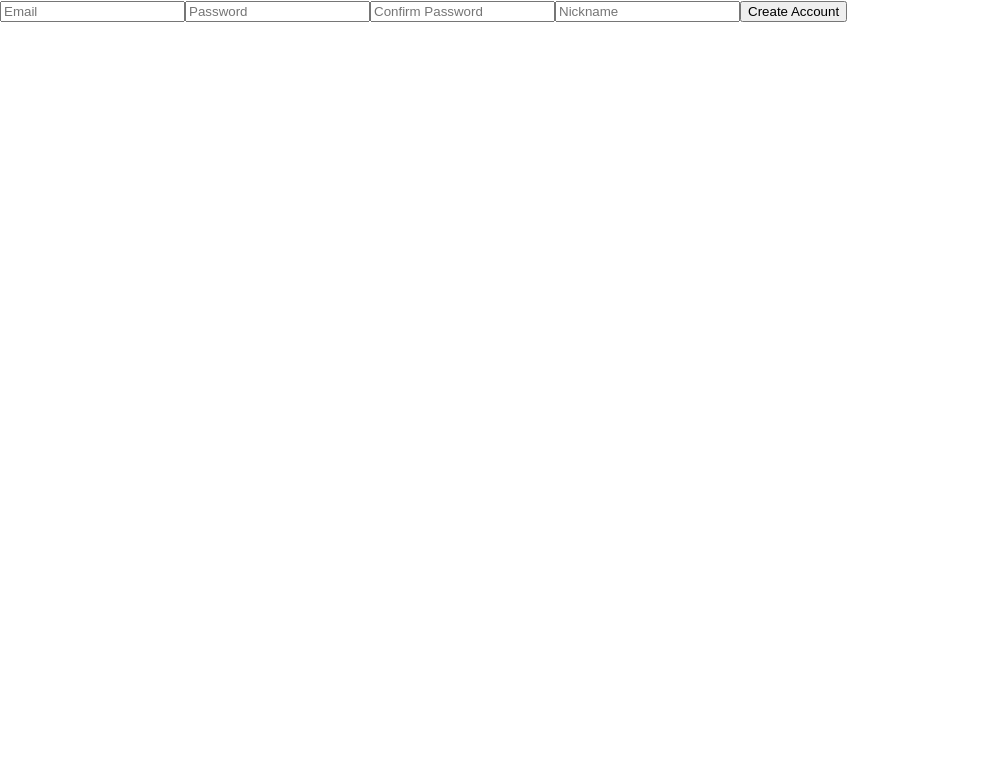
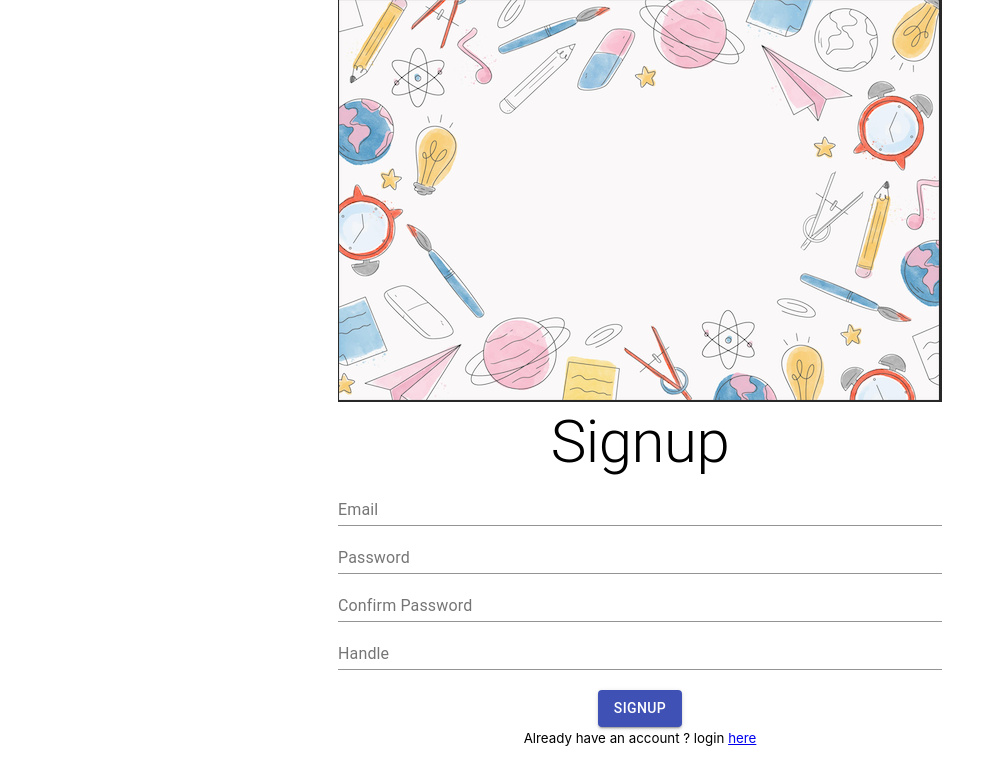
Before and after one commit to robinrojh/de_proc, a React (Create React App) app: page /#/signup in a window 1280 px wide. Shown: the top 784 px of the page, without its empty margins (0-1005 px from the left). Built offline with nearby package versions, Linux system fonts and the light colour scheme; no server answers.

Commit message:
integrated auth UI and backend

```diff
--- a/src/components/AppRouter.js
+++ b/src/components/AppRouter.js
@@ -1,4 +1,4 @@
-import { HashRouter as Router, Route, Switch } from "react-router-dom";
+import { HashRouter as Router, Redirect, Route, Switch } from "react-router-dom";
 import Home from "../routes/Home";
 import About from "../routes/About";
 import SignIn from "../routes/SignIn";
@@ -16,6 +16,7 @@ const AppRouter = ({ isLoggedIn }) => {
               <Route exact path="/" component={Home} />
               <Route exact path="/about" component={About} />
               <Route exact path="/dashboard" component={Dashboard} />
+              <Redirect to="/dashboard"></Redirect>
             </>
             :
             <>
@@ -24,7 +25,6 @@ const AppRouter = ({ isLoggedIn }) => {
               <Route exact path="/signin" component={SignIn} />
               <Route exact path="/signup" component={SignUp} />
               {/* <Route exact path="/list" component={List} /> */}
-
             </>
 
           }
--- a/src/components/Column.js
+++ b/src/components/Column.js
@@ -1,6 +1,52 @@
+import { withStyles } from '@material-ui/core';
 import React from 'react'
 import { authService, dbService } from '../functions/util/fbase';
-import ListEvent from './ListEvent';
+import Work from './Work';
+
+const styles = (theme) => ({
+    palette: {
+      primary: {
+        light: "#33c9dc",
+        main: "#00bcd4",
+        dark: "#008394",
+        contrastText: "#fff",
+      },
+      secondary: {
+        light: "#ff6333",
+        main: "#ff3d00",
+        dark: "#b22a00",
+        contrastText: "#fff",
+      },
+    },
+    typography: {
+      useNextVariants: true,
+    },
+    form: {
+      textAlign: "center",
+    },
+    image: {
+      margin: "20px auto 20ps auto",
+    },
+    pageTitle: {
+      margin: "10px auto 10ps auto",
+    },
+    textField: {
+      margin: "10px auto 10ps auto",
+    },
+    button: {
+      // marginTop: 0,
+      position: "relative",
+      float: "left",
+    },
+    customError: {
+      color: "red",
+      fontSize: "0.8rem",
+      marginTop: "20px",
+    },
+    progress: {
+      position: "absolute",
+    },
+  });
 
 class Column extends React.Component {
     constructor(props) {
@@ -162,7 +208,7 @@ class Column extends React.Component {
                     {this.state.eventArray.map((element) => {
                         key++;
                         console.log(element.data())
-                        return <ListEvent key={key} title={element.data().title} description={element.data().description} listId={this.props.listId} workId={element.id} />
+                        return <Work key={key} title={element.data().title} description={element.data().description} listId={this.props.listId} workId={element.id} />
                     })}
                 </div>
             </>
@@ -170,4 +216,4 @@ class Column extends React.Component {
     }
 }
 
-export default Column;
+export default withStyles(styles)(Column);
--- a/src/components/ListEvent.js
+++ b/src/components/Work.js
@@ -4,7 +4,7 @@ import { authService, dbService } from '../functions/util/fbase';
 /**
  * This component contains details about a work.
  */
-class ListEvent extends React.Component {
+class Work extends React.Component {
     constructor(props) {
         super(props);
         this.state = {
@@ -116,4 +116,4 @@ class ListEvent extends React.Component {
     }
 }
 
-export default ListEvent;
+export default Work;
--- a/src/routes/SignIn.js
+++ b/src/routes/SignIn.js
@@ -1,5 +1,46 @@
 import React from "react";
+import axios from "axios";
+import withStyles from "@material-ui/core/styles/withStyles";
+import PropTypes from "prop-types";
+import { Link } from "react-router-dom";
+import AppIcon from "../images/icon.jpg";
+
+import Grid from "@material-ui/core/Grid";
+import Typography from "@material-ui/core/Typography";
+import TextField from "@material-ui/core/TextField";
+import Button from "@material-ui/core/Button";
+import CircularProgress from "@material-ui/core/CircularProgress";
 import { authService } from "../functions/util/fbase";
+
+const styles = {
+  form: {
+    textAlign: "center",
+  },
+  image: {
+    flex: 1,
+    width: null,
+    height: null,
+    resizeMode: "contain",
+  },
+  pageTitle: {
+    margin: "10px auto 10ps auto",
+  },
+  textField: {
+    margin: "10px auto 10ps auto",
+  },
+  button: {
+    marginTop: 20,
+    position: "relative",
+  },
+  customError: {
+    color: "red",
+    fontSize: "0.8rem",
+    marginTop: "20px",
+  },
+  progress: {
+    position: "absolute",
+  },
+};
 
 class SignIn extends React.Component {
   constructor() {
@@ -12,56 +53,101 @@ class SignIn extends React.Component {
     };
   }
 
-  /**
-   * Handles the change in the sign in form input
-   * @param {event} event refers to the change of state from the input form
-  */
   handleChange = (event) => {
     this.setState({
       [event.target.name]: event.target.value,
     });
   };
-
-  /**
-   * Handles the submission of the sign in form
-   * @param {Event} event refers to the event of submission of the form
-  */
   handleSubmit = async (event) => {
     event.preventDefault();
     this.setState({
       loading: true,
     });
+    this.setState({
+      loading: true,
+    });
     try {
       await authService.signInWithEmailAndPassword(this.state.email, this.state.password);
+      this.props.history.push()
     }
     catch (error) {
 
     }
   };
 
-  render = () => {
+  setAuthorizationHeader = (token) => {
+    const FBIdToken = `Bearer ${token}`;
+    localStorage.setItem("FBIdToken", FBIdToken);
+    axios.defaults.headers.common["Authorization"] = FBIdToken;
+  };
+  render() {
+    const { classes, loading } = this.props;
+    const { errors } = this.state;
     return (
-      <form onSubmit={this.handleSubmit}>
-        <input
+      <Grid container className={classes.form}>
+        <Grid item sm />
+        <Grid item sm>
+          <img src={AppIcon} alt="monkey" className={classes.image} />
+          <Typography variant="h2" className={classes.pageTitle}>
+            Login
+          </Typography>
+          <form noValidate onSubmit={this.handleSubmit}>
+            <TextField
+              id="email"
               name="email"
               type="email"
-          placeholder="Email"
-          required
+              label="Email"
+              className={classes.textField}
+              helperText={errors.email}
+              error={errors.email ? true : false}
               value={this.state.email}
               onChange={this.handleChange}
-        ></input>
-        <input
+              fullWidth
+            />
+            <TextField
+              id="password"
               name="password"
               type="password"
-          placeholder="Password"
-          required
+              label="Password"
+              className={classes.textField}
+              helperText={errors.password}
+              error={errors.password ? true : false}
               value={this.state.password}
               onChange={this.handleChange}
-        ></input>
-        <input type="submit" value="Sign In"></input>
+              fullWidth
+            />
+            {errors.general && (
+              <Typography variant="body2" className={classes.customError}>
+                {errors.general}
+              </Typography>
+            )}
+            <Button
+              type="dubmit"
+              variant="contained"
+              color="primary"
+              className={classes.button}
+              disabled={loading}
+            >
+              Login
+              {loading && (
+                <CircularProgress size={30} className={classes.progress} />
+              )}
+            </Button>
+            <br />
+            <small>
+              {" "}
+              don't have an account ? sign up <Link to="/signup">here</Link>
+            </small>
           </form>
+        </Grid>
+        <Grid item sm />
+      </Grid>
     );
-  };
+  }
 }
 
-export default SignIn;
+SignIn.propTypes = {
+  classes: PropTypes.object.isRequired,
+};
+
+export default withStyles(styles)(SignIn);
--- a/src/routes/SignUp.js
+++ b/src/routes/SignUp.js
@@ -1,5 +1,45 @@
 import React from "react";
+import axios from "axios";
+import Grid from "@material-ui/core/Grid";
+import Typography from "@material-ui/core/Typography";
+import TextField from "@material-ui/core/TextField";
+import Button from "@material-ui/core/Button";
+import CircularProgress from "@material-ui/core/CircularProgress";
+import { Link } from "react-router-dom";
+import PropTypes from "prop-types";
+import withStyles from "@material-ui/core/styles/withStyles";
+import AppIcon from "../images/icon.jpg";
 import { authService, dbService } from "../functions/util/fbase";
+
+const styles = {
+  form: {
+    textAlign: "center",
+  },
+  image: {
+    flex: 1,
+    width: null,
+    height: null,
+    resizeMode: "contain",
+  },
+  pageTitle: {
+    margin: "10px auto 10ps auto",
+  },
+  textField: {
+    margin: "10px auto 10ps auto",
+  },
+  button: {
+    marginTop: 20,
+    position: "relative",
+  },
+  customError: {
+    color: "red",
+    fontSize: "0.8rem",
+    marginTop: "20px",
+  },
+  progress: {
+    position: "absolute",
+  },
+};
 
 class SignUp extends React.Component {
   constructor() {
@@ -12,21 +52,11 @@ class SignUp extends React.Component {
       errors: {},
     };
   }
-
-  /**
-   * Handles the change in the sign up form input
-   * @param {event} event refers to the change of state from the input form
-  */
   handleChange = (event) => {
     this.setState({
       [event.target.name]: event.target.value,
     });
   };
-
-  /**
-   * Handles the submission of the sign up form
-   * @param {Event} event refers to the event of submission of the form
-  */
   handleSubmit = async (event) => {
     event.preventDefault();
     this.setState({
@@ -45,43 +75,102 @@ class SignUp extends React.Component {
     }
   };
 
+  setAuthorizationHeader = (token) => {
+    const FBIdToken = `Bearer ${token}`;
+    localStorage.setItem("FBIdToken", FBIdToken);
+    axios.defaults.headers.common["Authorization"] = FBIdToken;
+  };
+
   render = () => {
+    const { classes, loading } = this.props;
+    const { errors } = this.state;
     return (
-      <form onSubmit={this.handleSubmit}>
-        <input
+      <Grid container className={classes.form}>
+        <Grid item sm />
+        <Grid item sm>
+          <img src={AppIcon} alt="monkey" className={classes.image} />
+          <Typography variant="h2" className={classes.pageTitle}>
+            Signup
+          </Typography>
+          <form noValidate onSubmit={this.handleSubmit}>
+            <TextField
+              id="email"
               name="email"
               type="email"
-          placeholder="Email"
-          required
+              label="Email"
+              className={classes.textField}
+              helperText={errors.email}
+              error={errors.email ? true : false}
               value={this.state.email}
               onChange={this.handleChange}
-        ></input>
-        <input
+              fullWidth
+            />
+            <TextField
+              id="password"
               name="password"
               type="password"
-          placeholder="Password"
-          required
+              label="Password"
+              className={classes.textField}
+              helperText={errors.password}
+              error={errors.password ? true : false}
               value={this.state.password}
               onChange={this.handleChange}
-        ></input>
-        <input
+              fullWidth
+            />
+            <TextField
+              id="confirmPassword"
               name="confirmPassword"
               type="password"
-          placeholder="Confirm Password"
-          required
+              label="Confirm Password"
+              className={classes.textField}
+              helperText={errors.confirmPassword}
+              error={errors.confirmPassword ? true : false}
               value={this.state.confirmPassword}
               onChange={this.handleChange}
-        ></input>
-        <input
-          name="nickname"
-          placeholder="Nickname"
-          required
-          value={this.state.nickname}
+              fullWidth
+            />
+            <TextField
+              id="handle"
+              name="handle"
+              type="handle"
+              label="Handle"
+              className={classes.textField}
+              helperText={errors.handle}
+              error={errors.handle ? true : false}
+              value={this.state.handle}
               onChange={this.handleChange}
-        ></input>
-        <input type="submit" value="Create Account"></input>
+              fullWidth
+            />
+            {errors.general && (
+              <Typography variant="body2" className={classes.customError}>
+                {errors.general}
+              </Typography>
+            )}
+            <Button
+              type="submit"
+              variant="contained"
+              color="primary"
+              className={classes.button}
+              disabled={loading}
+            >
+              Signup
+              {loading && (
+                <CircularProgress size={30} className={classes.progress} />
+              )}
+            </Button>
+            <br />
+            <small>
+              {" "}
+              Already have an account ? login <Link to="/SignIn">here</Link>
+            </small>
           </form>
+        </Grid>
+        <Grid item sm />
+      </Grid>
     );
   };
 }
-export default SignUp;
+SignUp.propTypes = {
+  classes: PropTypes.object.isRequired,
+};
+export default withStyles(styles)(SignUp);
```
Also changed, not shown: src/images/icon.jpg (added). Lines whose indentation alone changed are shown as unchanged.
